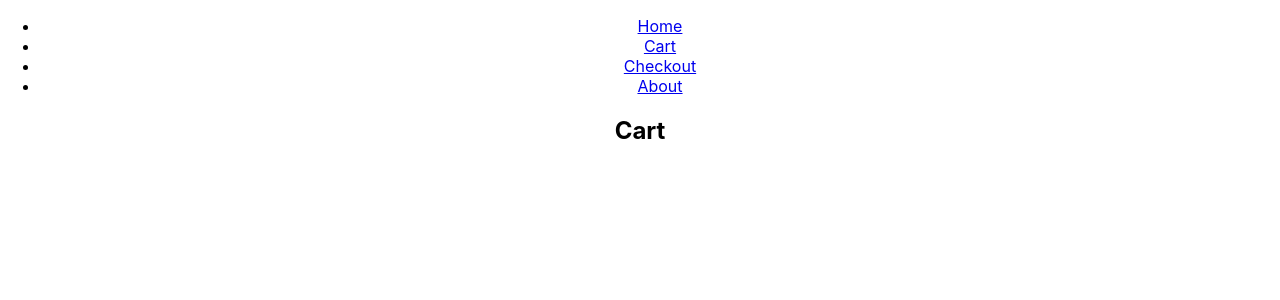
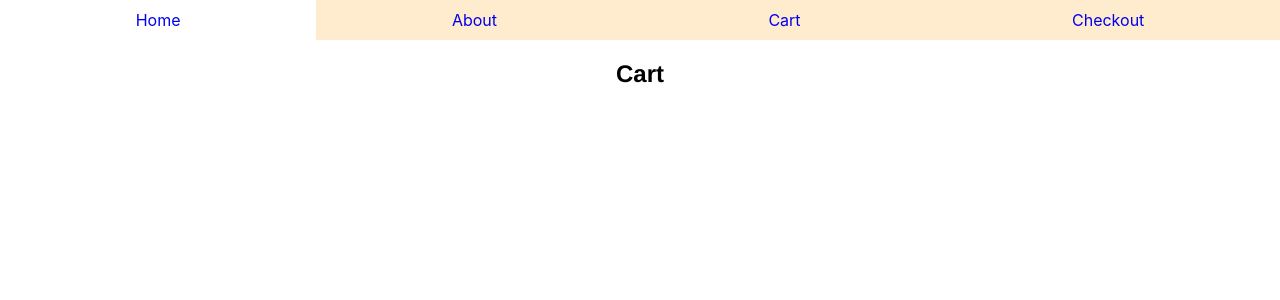
Before and after one commit to geomircean/init-funnel-track, a React (Create React App) app: page /cart in a window 1280 px wide. Shown: the top 300 px of the page. Built offline with nearby package versions, Linux system fonts and the light colour scheme.

Commit message:
Play with styling and router

```diff
--- a/src/App.css
+++ b/src/App.css
@@ -1,5 +1,8 @@
 .App {
   text-align: center;
+}
+h2 {
+  font-family: Helvetica;
 }
 
 .App-logo {
@@ -21,6 +24,25 @@
 .App-link {
   color: #61dafb;
 }
+.App-menu {
+  list-style-type: none;
+  background: blanchedalmond;
+  flex: 1 auto;
+  display: flex;
+  padding: 0;
+  margin: 0;
+}
+.App-menu-item {
+  padding: 10px;
+  flex: 1 auto;
+}
+
+.highlight {
+  background: white;
+}
+.App-menu-item > a {
+  text-decoration: none;
+}
 
 @keyframes App-logo-spin {
   from {
--- a/src/AppRoutes.js
+++ b/src/AppRoutes.js
@@ -1,12 +1,12 @@
 import React from 'react';
-import { BrowserRouter, Route } from 'react-router-dom';
+import { Router, Route } from 'react-router-dom';
 import NavMenu from './components/Menu';
 import { Home, About, ThankYou, Cart, Checkout } from './pages';
 import createHistory from 'history/createBrowserHistory';
 
 const AppRoutes = () => {
   return (
-    <BrowserRouter history={createHistory({ basename: process.env.PUBLIC_URL })}>
+    <Router history={createHistory({ basename: process.env.PUBLIC_URL })}>
 
       <div>
         <NavMenu/>
@@ -18,7 +18,7 @@ const AppRoutes = () => {
         {/*<Route component={NoMatch} />*/}
       </div>
 
-    </BrowserRouter>
+    </Router>
   );
 };
 
--- a/src/components/Menu.js
+++ b/src/components/Menu.js
@@ -1,10 +1,14 @@
-import React from 'react'
+import React, { Component } from 'react'
 import { Link } from 'react-router-dom';
 
 const menu = [
   {
     name: 'Home',
     route: '/'
+  },
+  {
+    name: 'About',
+    route: '/about'
   },
   {
     name: 'Cart',
@@ -14,26 +18,38 @@ const menu = [
     name: 'Checkout',
     route: '/checkout'
   },
-  {
-    name: 'About',
-    route: '/about'
-  }
 ];
 
-const NavMenu = () => {
-  return (
-    <div>
-      <ul>
+class NavMenu extends Component {
+  constructor(props) {
+    super(props);
+    this.state = { selected: '/' };
+  }
+
+  onClick = (route) => this.setState({ selected: route });
+
+  render () {
+    const { selected } = this.state;
+    return (
+      <ul className='App-menu'>
         {
           menu.map((item, index) => (
-            <li key={`menu-${index}`}>
-              <Link to={item.route}>{item.name}</Link>
+            <li
+              key={`menu-${index}`}
+              className={`App-menu-item ${selected === item.route ? 'highlight' : ''}`}
+            >
+              <Link
+                to={item.route}
+                onClick={() => this.onClick(item.route)}
+              >
+                {item.name}
+              </Link>
             </li>
           ))
         }
       </ul>
-    </div>
-  );
+    );
+  }
 };
 
 export default NavMenu;
```
